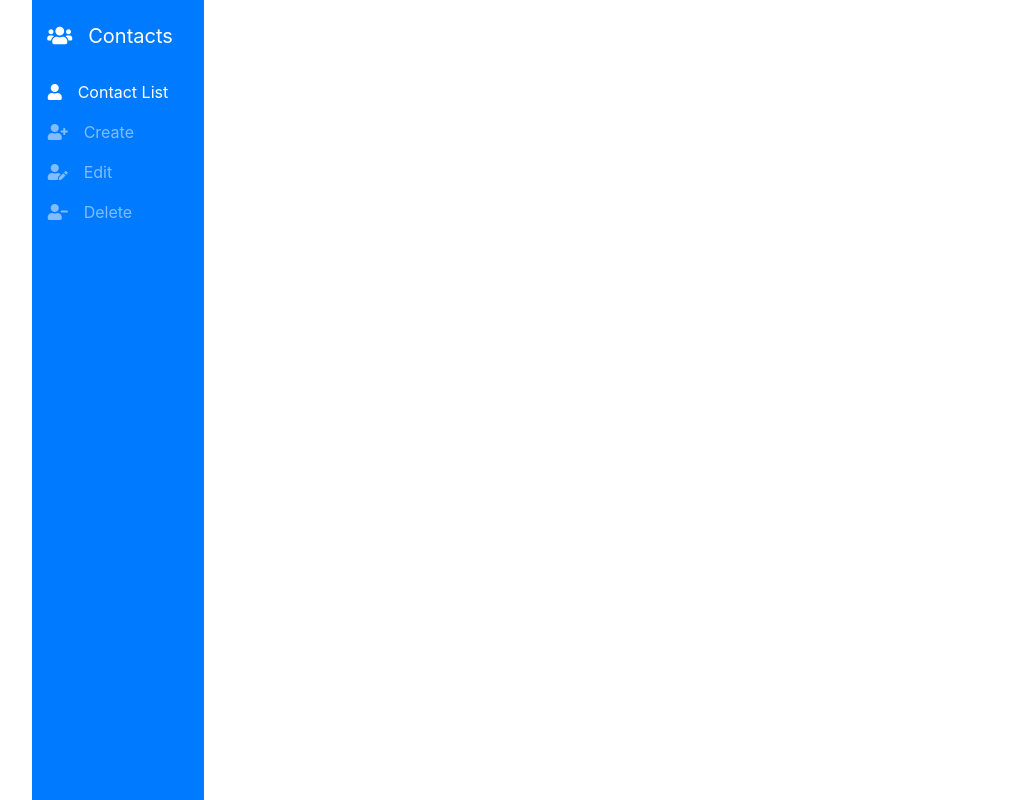
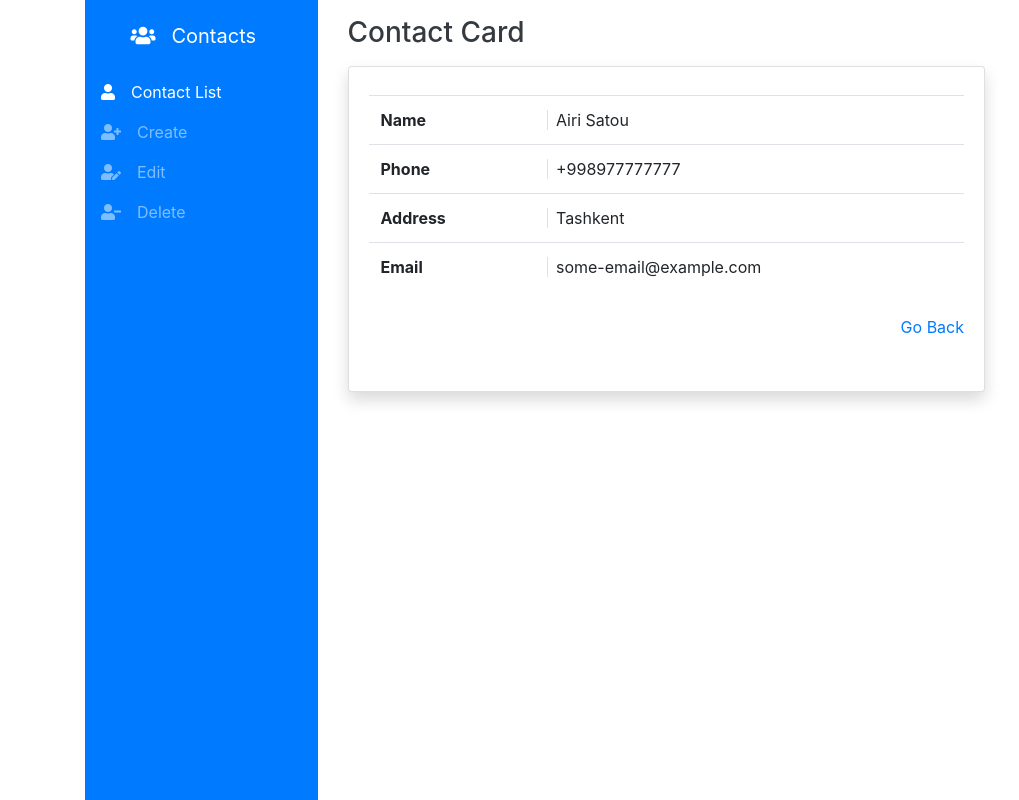
Before and after one commit to bekhzodturdialiev/contacts-list-vue, a Vue app: page /contact/123410 in a window 1280 px wide. Shown: the whole page, without its empty margins (90-1109 px from the left). Built offline with nearby package versions, Linux system fonts and the light colour scheme; data requests are answered from the project's data file.

Commit message:
feat: add ContactShow

```diff
--- a/db.json
+++ b/db.json
@@ -6,6 +6,10 @@
       "phone":[
         {
           "phone_id":12345612,
+          "number":"+998977777777"
+        },
+        {
+          "phone_id":12345613,
           "number":"+998977777777"
         }
       ],
--- a/src/App.vue
+++ b/src/App.vue
@@ -1,6 +1,6 @@
 <template>
   <div id="app">
-    <div class="wrapper d-flex col-xl-10 m-auto">
+    <div class="wrapper d-flex col-xl-9 col-lg-10 m-auto">
       <Menu />
       <router-view />
     </div>
--- a/src/components/ContactCard.vue
+++ b/src/components/ContactCard.vue
@@ -1,16 +1,44 @@
-<template>
+r<template>
   <tr>
     <td>
-      <img
-        class="rounded-circle mr-2"
-        width="30"
-        height="30"
-        src="../assets/images/avatar.png"
-      />{{ contact.name }}
+      <router-link
+        class="text-muted text-decoration-none"
+        :to="{ name: 'ContactShow', params: { id: contact.id } }"
+      >
+        <img
+          class="rounded-circle mr-2"
+          width="30"
+          height="30"
+          src="../assets/images/avatar.png"
+      /></router-link>
+      <router-link
+        class="text-muted text-decoration-none"
+        :to="{ name: 'ContactShow', params: { id: contact.id } }"
+      >
+        {{ contact.name }}</router-link
+      >
     </td>
-    <td>{{ contact.phone[0].number }}</td>
-    <td>{{ contact.address[0].name }}</td>
-    <td>{{ contact.email[0].name }}</td>
+    <td>
+      <router-link
+        class="text-muted text-decoration-none"
+        :to="{ name: 'ContactShow', params: { id: contact.id } }"
+        >{{ contact.phone[0].number }}</router-link
+      >
+    </td>
+    <td>
+      <router-link
+        class="text-muted text-decoration-none"
+        :to="{ name: 'ContactShow', params: { id: contact.id } }"
+        >{{ contact.address[0].name }}</router-link
+      >
+    </td>
+    <td>
+      <router-link
+        class="text-muted text-decoration-none"
+        :to="{ name: 'ContactShow', params: { id: contact.id } }"
+        >{{ contact.email[0].name }}</router-link
+      >
+    </td>
   </tr>
 </template>
 
--- a/src/components/Menu.vue
+++ b/src/components/Menu.vue
@@ -1,6 +1,6 @@
 <template>
   <nav
-    class="d-none d-md-block navbar navbar-dark align-items-start sidebar sidebar-dark bg-primary p-0 col-md-3 col-lg-2 min-vh-100"
+    class="d-none d-md-block navbar navbar-dark align-items-start sidebar sidebar-dark bg-primary p-0 col-md-3 col-lg-4 col-xl-3 min-vh-100"
   >
     <div class="container-fluid d-flex flex-column p-0">
       <a
--- a/src/router/index.js
+++ b/src/router/index.js
@@ -1,6 +1,8 @@
 import Vue from "vue";
 import VueRouter from "vue-router";
+import store from "@/store";
 import ContactList from "../views/ContactList.vue";
+import ContactShow from "../views/ContactShow.vue";
 
 Vue.use(VueRouter);
 
@@ -10,6 +12,20 @@ const routes = [
     name: "ContactList",
     component: ContactList,
     props: true
+  },
+  {
+    path: "/contact/:id",
+    name: "ContactShow",
+    component: ContactShow,
+    props: true,
+    beforeEnter(routeTo, routeFrom, next) {
+      store
+        .dispatch("contact/fetchContact", routeTo.params.id)
+        .then(contact => {
+          routeTo.params.contact = contact;
+          next();
+        });
+    }
   }
 ];
 
--- a/src/views/ContactList.vue
+++ b/src/views/ContactList.vue
@@ -1,6 +1,6 @@
 <template>
   <div
-    class="d-flex flex-column col-12 col-md-9 col-lg-10"
+    class="d-flex flex-column col-12 col-md-9 col-lg-8 col-xl-9"
     id="content-wrapper"
   >
     <div id="content">
--- /dev/null
+++ b/src/views/ContactShow.vue
@@ -0,0 +1,96 @@
+<template>
+  <div
+    class="d-flex flex-column col-12 col-md-9 col-lg-8 col-xl-9"
+    id="content-wrapper"
+  >
+    <div id="content">
+      <div class="container-fluid">
+        <h3 class="text-dark my-3">Contact Card</h3>
+        <div class="card shadow">
+          <div class="card-body">
+            <div
+              class="table-responsive table mt-2"
+              id="dataTable"
+              role="grid"
+              aria-describedby="dataTable_info"
+            >
+              <table class="table dataTable my-0" id="dataTable">
+                <tbody>
+                  <tr>
+                    <th>Name</th>
+                    <td>
+                      <span class="border-left pl-2 ml-2">{{
+                        contact.name
+                      }}</span>
+                    </td>
+                  </tr>
+                  <tr>
+                    <th>Phone</th>
+                    <td>
+                      <span
+                        v-for="phone in contact.phone"
+                        :key="phone.phone_id"
+                        class="border-left pl-2 ml-2"
+                        >{{ phone.number }}</span
+                      >
+                    </td>
+                  </tr>
+                  <tr>
+                    <th>Address</th>
+                    <td>
+                      <span
+                        v-for="address in contact.address"
+                        :key="address.address_id"
+                        class="border-left pl-2 ml-2"
+                        >{{ address.name }}</span
+                      >
+                    </td>
+                  </tr>
+                  <tr>
+                    <th>Email</th>
+                    <td>
+                      <span
+                        v-for="email in contact.email"
+                        :key="email.email_id"
+                        class="border-left pl-2 ml-2"
+                        >{{ email.name }}</span
+                      >
+                    </td>
+                  </tr>
+                </tbody>
+                <tbody></tbody>
+              </table>
+              <p class="text-primary text-right mt-4">
+                <a href="#" @click="goBack">Go Back</a>
+              </p>
+            </div>
+          </div>
+        </div>
+      </div>
+    </div>
+  </div>
+</template>
+
+<script>
+export default {
+  created() {
+    console.log(this.$router.history);
+  },
+  props: {
+    contact: {
+      type: Object,
+      required: true
+    }
+  },
+  data() {
+    return {
+      routeFrom: ""
+    };
+  },
+  methods: {
+    goBack() {
+      this.$router.go(-1);
+    }
+  }
+};
+</script>
```
